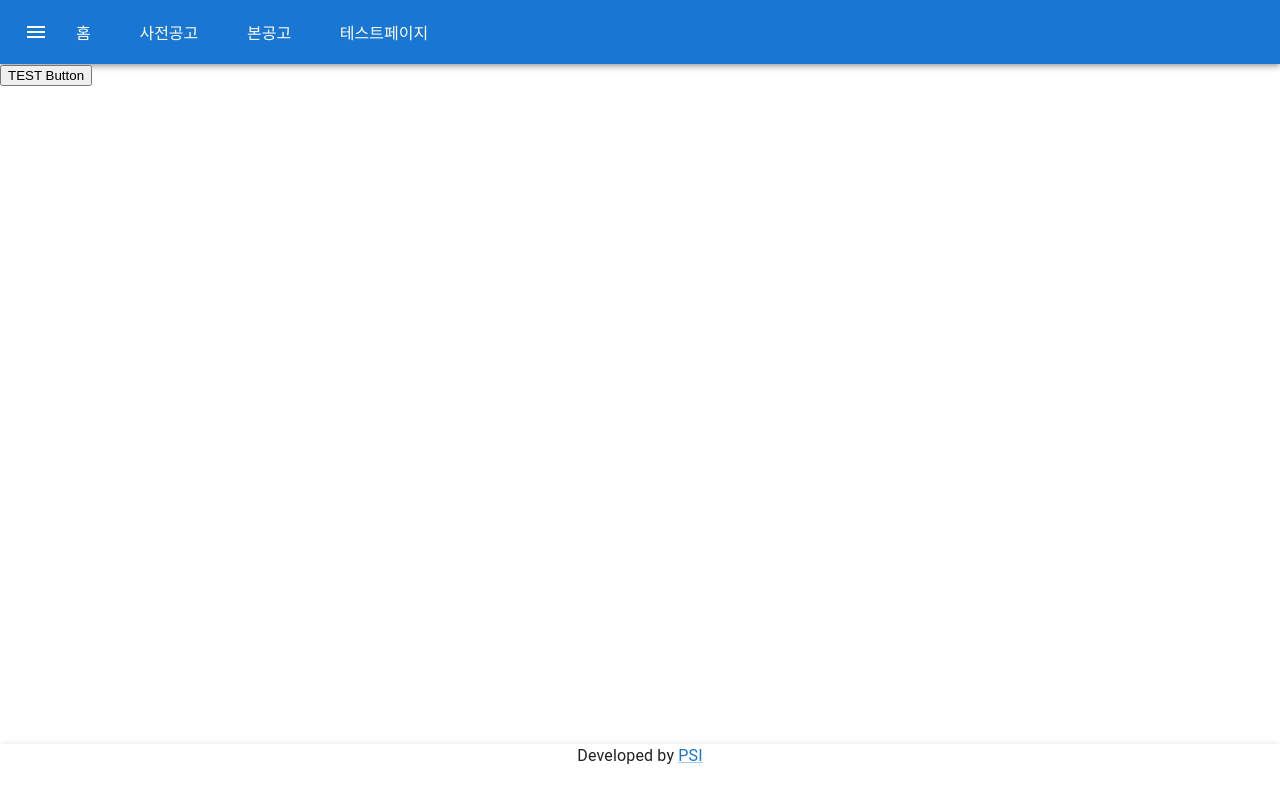
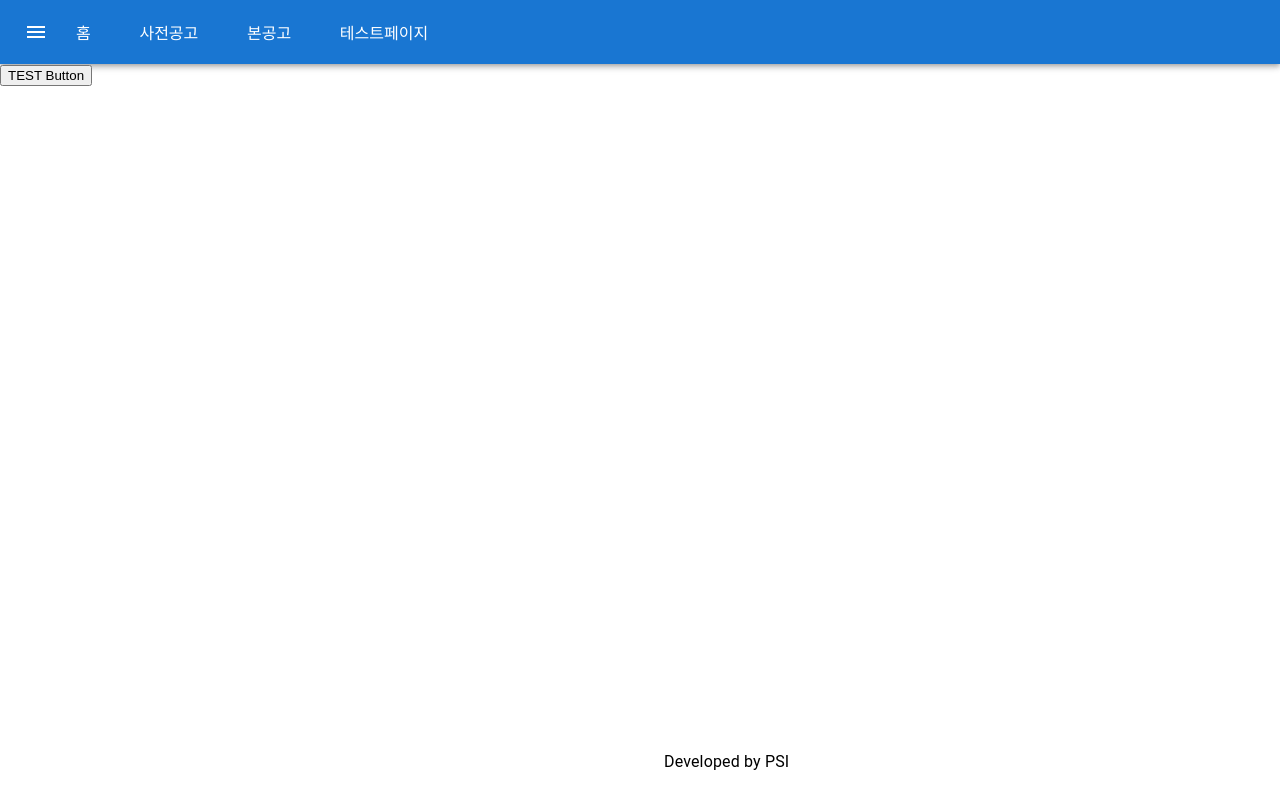
Before and after one commit to tkddls8848/NARA-P, a Next.js app in the folder frontend/: page / in a window 1280 px wide. Built offline with nearby package versions, Linux system fonts and the light colour scheme.

Commit message:
fix Footer

```diff
--- a/frontend/component/footer.js
+++ b/frontend/component/footer.js
@@ -1,14 +1,16 @@
-import BottomNavigation from '@mui/material/BottomNavigation'
-import { Link, Paper, Typography, Box } from '@mui/material'
+import Box from '@mui/material/Box'
+import { Container, Typography } from '@mui/material'
+import Link from 'next/link'
 
-const footer = () => (
-  <Box sx={{ flexGrow: 1 }} key="Footer_Box">
-    <Paper sx={{position: 'fixed', bottom: 0, left: 0, right: 0 }} elevation={3}>
-        <BottomNavigation>
-          <Typography component='div' key='footer'>Developed by <Link href='https://github.com/tkddls8848'>PSI</Link></Typography>
-        </BottomNavigation>
-  </Paper>
-  </Box>
-)
+export default function footer() {
 
-export default footer
+  return (
+    <Box sx={{ position: "fixed", height:50 ,bottom: 0, left: "50%",  justifyContent: "center", alignItems: "center"}}>
+      <Container maxWidth="md">
+        <Typography align="center" variant='body1' color="inherit">
+          Developed by <Link href="https://github.com/tkddls8848"><a>PSI</a></Link>
+        </Typography>
+      </Container>
+    </Box>
+  );
+}
--- a/frontend/component/header.js
+++ b/frontend/component/header.js
@@ -18,16 +18,16 @@ export default function Header() {
                 <MenuIcon/>
             </IconButton>
             <Typography variant="h10" component="div" sx={{ flexGrow: 0.05 }} key='home'>
-                <Link href={frontUrl}>홈</Link>
+                <Link href={frontUrl}><a>홈</a></Link>
             </Typography>
             <Typography variant="h10" component="div" sx={{ flexGrow: 0.05 }}  key='sa'>
-                <Link href={frontUrl+'/task/sajeon'} key='lsa'>사전공고</Link>
+                <Link href={frontUrl+'/task/sajeon'}><a>사전공고</a></Link>
             </Typography>
             <Typography variant="h10" component="div" sx={{ flexGrow: 0.05 }} key='bo'>
-                <Link href={frontUrl+'/task/bone'}  key='lbo'>본공고</Link>
+                <Link href={frontUrl+'/task/bone'}  key='lbo'><a>본공고</a></Link>
             </Typography>
             <Typography variant="h10" component="div" sx={{ flexGrow: 0.05 }} key='test'>
-                <Link href={frontUrl+'/task/test'}  key='ltest'>테스트페이지</Link>
+                <Link href={frontUrl+'/task/test'}  key='ltest'><a>테스트페이지</a></Link>
             </Typography>
         </Toolbar>
     </AppBar>
--- a/frontend/package.json
+++ b/frontend/package.json
@@ -9,12 +9,14 @@
   "dependencies": {
     "@emotion/react": "^11.7.1",
     "@emotion/styled": "^11.6.0",
+    "@material-ui/styles": "^4.11.4",
     "@mui/icons-material": "^5.2.5",
     "@mui/material": "^5.2.7",
     "@mui/styles": "^5.2.3",
     "@mui/x-data-grid": "^5.2.1",
     "@mui/x-data-grid-generator": "^5.2.1",
     "axios": "^0.24.0",
+    "babel-plugin-styled-components": "^2.0.2",
     "concurrently": "^7.0.0",
     "cors": "^2.8.5",
     "dotenv": "^10.0.0",
@@ -28,6 +30,7 @@
     "urlencode": "^1.1.0"
   },
   "devDependencies": {
+    "babel-plugin-styled-components": "^2.0.2",
     "eslint": "8.6.0",
     "eslint-config-next": "12.0.7"
   }
```
Also changed, not shown: frontend/.babelrc (added), 1 other file (tests, documents, lock files or other folders).
